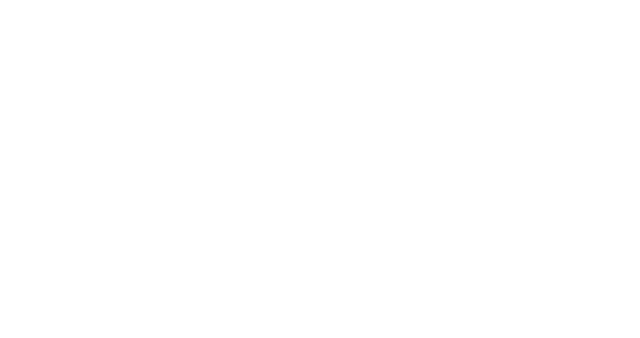
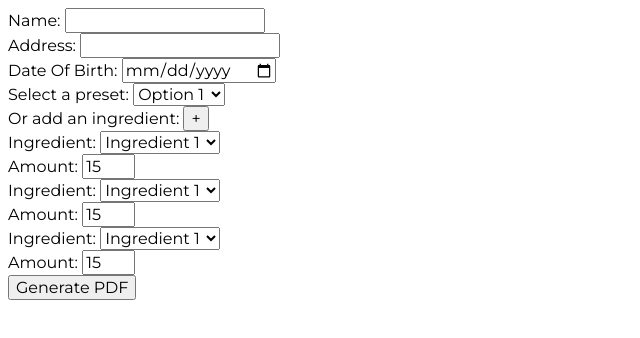
Before and after one commit to AndrianMauricio/magnetico-coding-challenge, a React (Create React App) app in the folder client/: page / in a window 1280 px wide. Shown: the top 338 px of the page, without its empty margins (0-640 px from the left). Built offline with nearby package versions, Linux system fonts and the light colour scheme.

Commit message:
Added the bare bones of the form and its style

```diff
--- a/client/public/index.html
+++ b/client/public/index.html
@@ -22,6 +22,10 @@
       work correctly both with client-side routing and a non-root public URL.
       Learn how to configure a non-root public URL by running `npm run build`.
     -->
+    <link
+      href="https://fonts.googleapis.com/css?family=Montserrat:400,700"
+      rel="stylesheet"
+    />
     <title>React App</title>
   </head>
   <body>
--- a/client/src/App.tsx
+++ b/client/src/App.tsx
@@ -1,9 +1,12 @@
 import React, { Component } from 'react';
+
+import { PatientForm } from './components/PatientForm';
 
 class App extends Component {
   render() {
     return (
       <div>
+        <PatientForm />
       </div>
     );
   }
--- /dev/null
+++ b/client/src/components/Field/Input.tsx
@@ -0,0 +1,25 @@
+import React from 'react';
+
+import { Field } from './';
+
+type InputProps = {
+  id: string;
+  type: string;
+  label: string;
+  value?: string;
+  onChange?: (e: React.FormEvent<HTMLInputElement>) => void;
+  min?: string | number;
+  max?: string | number;
+};
+
+export const Input: React.FunctionComponent<InputProps> = ({
+  id,
+  type,
+  label,
+  ...props
+}) => (
+  <Field>
+    <label htmlFor={id}>{label}: </label>
+    <input type={type} id={id} name={id} {...props} />
+  </Field>
+);
--- /dev/null
+++ b/client/src/components/Field/Select.tsx
@@ -0,0 +1,29 @@
+import React from 'react';
+
+import { Field } from './';
+
+type SelectProps = {
+  id: string;
+  label: string;
+  options: {
+    value: string;
+    label: string;
+  }[];
+};
+
+export const Select: React.FunctionComponent<SelectProps> = ({
+  id,
+  label,
+  options,
+}) => (
+  <Field>
+    <label htmlFor={id}>{label}: </label>
+    <select id={id} name={id}>
+      {options.map(({ value, label }) => (
+        <option key={value} value={value}>
+          {label}
+        </option>
+      ))}
+    </select>
+  </Field>
+);
--- /dev/null
+++ b/client/src/components/Field/index.tsx
@@ -0,0 +1,14 @@
+import React from 'react';
+
+import { Input } from './Input';
+import { Select } from './Select';
+
+type FieldProps = {
+  children: React.ReactNode;
+};
+
+const Field: React.FunctionComponent<FieldProps> = ({ children }) => (
+  <div className="field">{children}</div>
+);
+
+export { Input, Select, Field };
--- /dev/null
+++ b/client/src/components/Ingredient.tsx
@@ -0,0 +1,36 @@
+import React from 'react';
+
+import { Input, Select } from './Field';
+
+type IngredientProps = {
+  id: string;
+  value: string;
+  onChange: (e: React.FormEvent<HTMLInputElement>) => void;
+};
+
+export const Ingredient: React.FunctionComponent<IngredientProps> = ({
+  id,
+  value,
+  onChange,
+}) => (
+  <div className="ingredient">
+    <Select
+      id={`selectIngredient${id}`}
+      label="Ingredient"
+      options={[
+        { value: "ingredient1", label: "Ingredient 1" },
+        { value: "ingredient2", label: "Ingredient 2" },
+        { value: "ingredient3", label: "Ingredient 3" },
+      ]}
+    />
+    <Input
+      id={`amountIngredient${id}`}
+      type="number"
+      label="Amount"
+      min="10"
+      max="20"
+      onChange={onChange}
+      value={value}
+    />
+  </div>
+);
--- /dev/null
+++ b/client/src/components/PatientForm/PatientForm.scss
@@ -0,0 +1,2 @@
+.patientForm {
+}
--- /dev/null
+++ b/client/src/components/PatientForm/index.tsx
@@ -0,0 +1,42 @@
+import './PatientForm.scss';
+
+import React from 'react';
+
+import { Field, Input, Select } from '../Field';
+import { Ingredient } from '../Ingredient';
+
+export const PatientForm: React.FunctionComponent = _ => (
+  <form onSubmit={e => e.preventDefault()} className="patientForm">
+    <Input id="name" type="text" label="Name" />
+    <Input id="address" type="text" label="Address" />
+    <Input id="dateOfBirth" type="date" label="Date Of Birth" />
+    <Select
+      id="preset"
+      label="Select a preset"
+      options={[
+        { value: "option1", label: "Option 1" },
+        { value: "option2", label: "Option 2" },
+        { value: "option3", label: "Option 3" },
+      ]}
+    />
+    <Field>
+      Or add an ingredient: <button type="button">+</button>
+    </Field>
+    <Ingredient
+      id="1"
+      value="15"
+      onChange={e => console.log((e.target as HTMLInputElement).value)}
+    />
+    <Ingredient
+      id="2"
+      value="15"
+      onChange={e => console.log((e.target as HTMLInputElement).value)}
+    />
+    <Ingredient
+      id="3"
+      value="15"
+      onChange={e => console.log((e.target as HTMLInputElement).value)}
+    />
+    <button type="submit">Generate PDF</button>
+  </form>
+);
```
